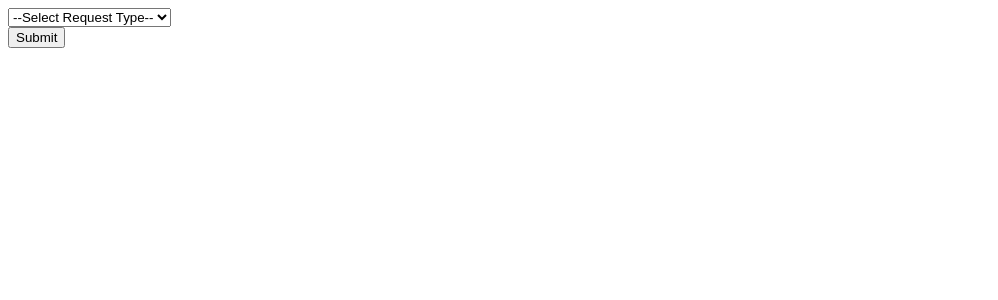
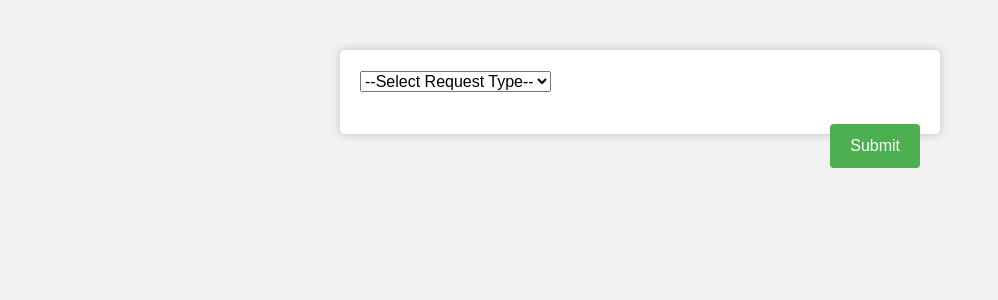
Before and after one commit to ANUJDWIVDI/forms-to-pdf-webapp-arch, a Flask app: page / in a window 1280 px wide. Shown: the top 300 px of the page, without its empty margins (0-998 px from the left). Run offline with Flask 2, Linux system fonts and the light colour scheme; some libraries are stand-ins or nearby versions.

Commit message:
v - 0.0.03 overrun -- complete --

```diff
--- a/app.py
+++ b/app.py
@@ -71,6 +71,11 @@ def form_process():
 
     return 'Form submitted successfully!'
 
+def send_attachment(filename):
+    response = make_response(open(filename, 'rb').read())
+    response.headers.set('Content-Disposition', 'attachment', filename=filename)
+    response.headers.set('Content-Type', 'application/pdf')
+    return response
 
 if __name__ == '__main__':
     app.run()
--- a/templates/form.html
+++ b/templates/form.html
@@ -2,6 +2,62 @@
 <html>
   <head>
     <title>Fill out form</title>
+      <link rel="stylesheet" href="https://maxcdn.bootstrapcdn.com/bootstrap/4.5.2/css/bootstrap.min.css">
+    <!-- Define custom CSS for form styling -->
+    <style>
+      body {
+        background-color: #f1f1f1;
+        font-family: Arial, Helvetica, sans-serif;
+      }
+
+      form {
+        background-color: #fff;
+        border-radius: 5px;
+        box-shadow: 0 0 10px rgba(0, 0, 0, 0.2);
+        padding: 20px;
+        margin: 50px auto;
+        max-width: 600px;
+      }
+
+      label {
+        display: block;
+        margin-bottom: 10px;
+        font-weight: bold;
+      }
+
+      input[type="text"],
+      input[type="number"],
+      input[type="date"],
+      input[type="week"],
+      input[type="email"],
+      textarea {
+        border: 1px solid #ccc;
+        border-radius: 4px;
+        padding: 6px 10px;
+        margin-bottom: 10px;
+        width: 100%;
+        box-sizing: border-box;
+      }
+
+      button[type="submit"] {
+        background-color: #4CAF50;
+        color: #fff;
+        border: none;
+        border-radius: 4px;
+        cursor: pointer;
+        padding: 10px 20px;
+        margin-top: 10px;
+        float: right;
+      }
+
+      button[type="submit"]:hover {
+        background-color: #45a049;
+      }
+
+      #fields {
+        margin-top: 20px;
+      }
+    </style>
 
   </head>
   <body>
```
Also changed, not shown: static/logo.png (added), 2 other files.
